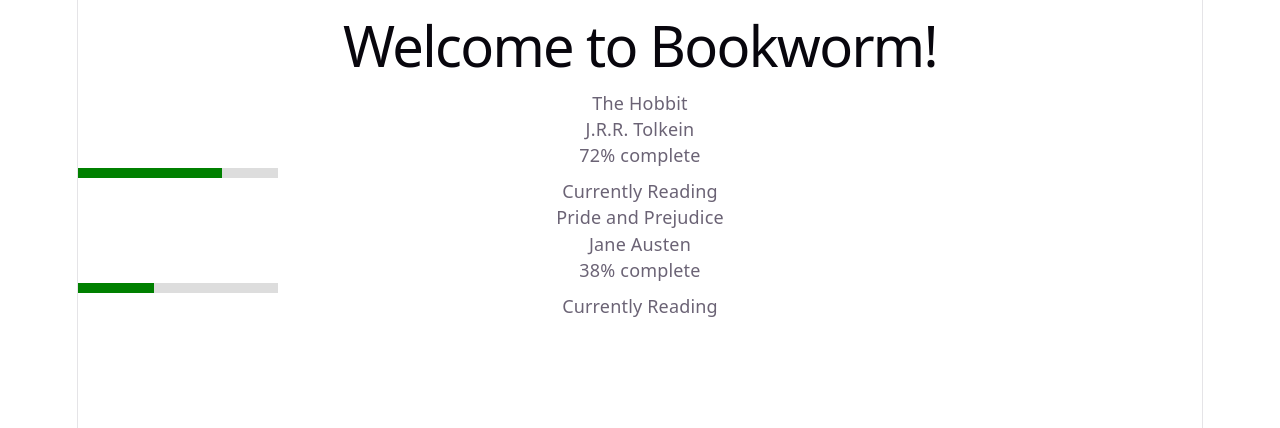
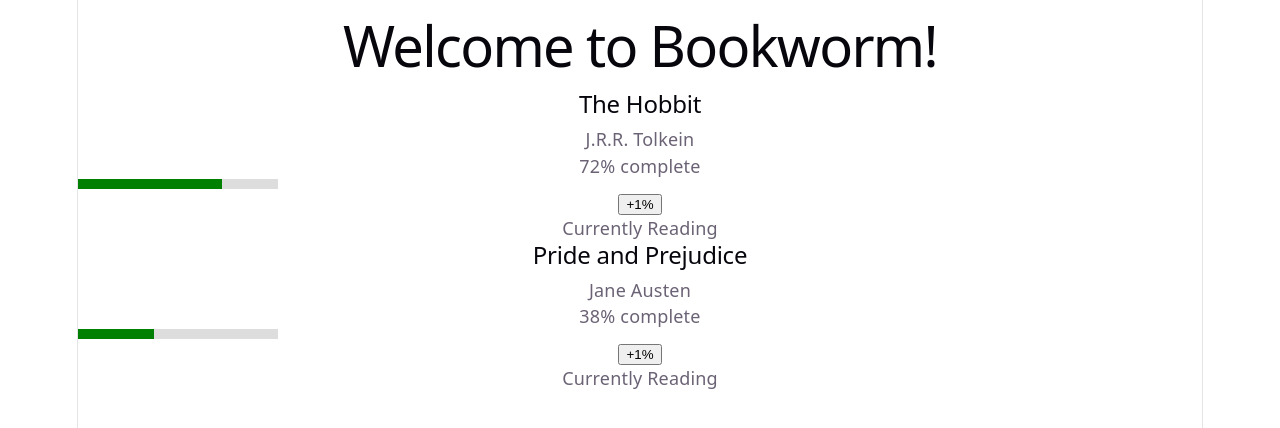
Before and after one commit to Maram-SH/bookworm, a React (Vite) app: page / in a window 1280 px wide. Shown: the top 428 px of the page. Built offline with nearby package versions, Linux system fonts and the light colour scheme.

Commit message:
Add "+1%" progress button

```diff
--- a/src/App.jsx
+++ b/src/App.jsx
@@ -1,24 +1,34 @@
+import { useState } from "react"
+
 function BookCard(props) {
+  const [progress, setProgress] = useState(props.progress)
+
   return (
     <div>
-      <p>{props.title}</p>
+      <h2>{props.title}</h2>
       <p>{props.author}</p>
-      <p>{props.progress}% complete</p>
+
+      <p>{progress}% complete</p>
 
       <div
         style={{
           width: "200px",
           height: "10px",
           backgroundColor: "#ddd"
-        }}>
+        }}
+      >
         <div
           style={{
-            width: `${props.progress}%`,
+            width: `${progress}%`,
             height: "100%",
             backgroundColor: "green"
           }}
         ></div>
       </div>
+
+      <button onClick={() => setProgress(progress + 1)}>
+        +1%
+      </button>
 
       <p>Currently Reading</p>
     </div>
```
